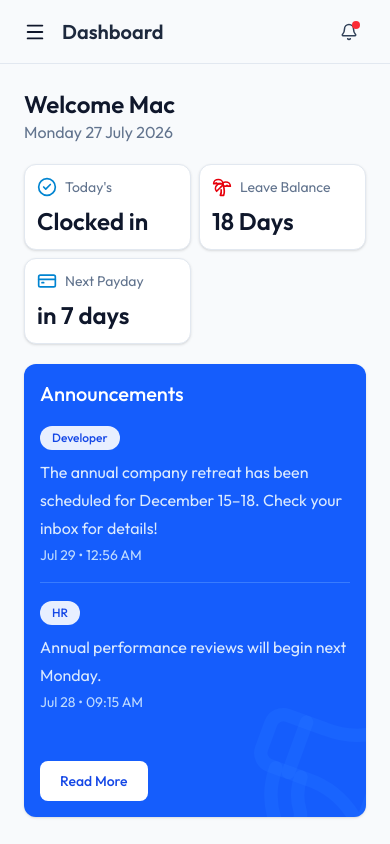
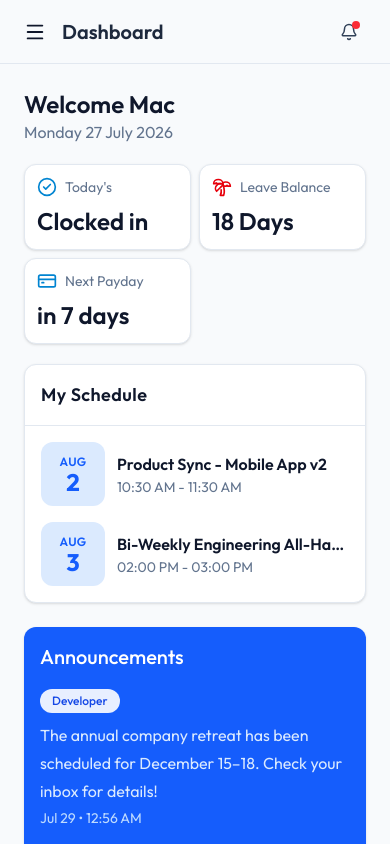
Before and after one commit to Firoz-mac/StaffSync, a React (Vite) app in the folder client/: page /dashboard in a window 390 px wide. Shown: the top 844 px of the page. Built offline with nearby package versions, Linux system fonts and the light colour scheme.

Commit message:
feat: implement employee dashboard layout and widgets - Add role-based employee dashboard - Create employee summary cards - Update welcome banner for authenticated user - Implement dynamic dashboard rendering - Improve responsive grid layout

```diff
--- /dev/null
+++ b/client/src/components/dashboard/employee/mySchedule/MySchedule.jsx
@@ -0,0 +1,69 @@
+import React from 'react'
+import Card from '../../../Card'
+import ScheduleItem from './ScheduleItem'
+import { isUpcomingDate } from '../../../../utils/formatDate';
+import EmptyState from '../../../emptyState/EmptyState';
+import ErrorState from '../../../errorState/ErrorState';
+import ListSkeleton from '../../../skeleton/ListSkeleton';
+
+const MySchedule = () => {
+
+    const scheduleData = [
+        {
+            id: 1,
+            title: "Product Sync - Mobile App v2",
+            date: "2026-08-02",
+            time: "10:30 AM - 11:30 AM",
+        },
+        {
+            id: 2,
+            title: "Bi-Weekly Engineering All-Hands",
+            date: "2026-08-03",
+            time: "02:00 PM - 03:00 PM",
+        },
+    ];
+
+    const filteredScheduleData = scheduleData.filter((schedule)=>
+        isUpcomingDate(schedule.date, 10)
+    );
+
+  return (
+    <Card>
+
+        <div className='border-b border-slate-200 dark:border-slate-700 p-4 lg:p-6'>
+            <h4
+                className='text-lg font-semibold tracking-wide
+                text-slate-900 dark:text-slate-100'
+            >
+                My Schedule
+            </h4>
+        </div>
+
+        <div className='space-y-4 p-4 lg:p-6'>
+
+            {
+                filteredScheduleData.map((schedule)=>(
+                    <ScheduleItem
+                        key={schedule.id}
+                        data={schedule}
+                    />
+                ))
+            }
+
+        </div>
+
+    </Card>
+
+    // <EmptyState
+    //     title='No upcoming schedules'
+    //     description='There are no upcoming schedules in 10 days.'
+    // />
+    // <ErrorState
+    //     title='Failed to load schedules'
+    //     description='Upcoming schedules and events couldnt be loaded.'
+    // />
+    // <ListSkeleton/>
+  )
+}
+
+export default MySchedule
--- /dev/null
+++ b/client/src/components/dashboard/employee/mySchedule/ScheduleItem.jsx
@@ -0,0 +1,42 @@
+import React from 'react'
+import { formatDateAndMonth } from '../../../../utils/formatDate';
+
+const ScheduleItem = ({data}) => {
+
+  const { title, date, time } = data;
+
+  const { month, day } = formatDateAndMonth(date);
+
+  return (
+    <div className='w-full flex gap-3'>
+
+      <div
+        className='flex flex-col h-16 w-16 items-center justify-center shrink-0
+        rounded-xl bg-blue-100 dark:bg-blue-900/30 text-blue-600 dark:text-blue-400'
+      >
+
+        <span className="text-xs font-semibold tracking-wide uppercase">
+          {month}
+        </span>
+        <h4 className="text-2xl font-bold leading-none">
+          {day}
+        </h4>
+
+      </div>
+
+      <div className='min-w-0 flex flex-1 flex-col justify-center'>
+
+        <h4 className="font-semibold truncate text-slate-900 dark:text-slate-100">
+          {title}
+        </h4>
+        <p className="mt-px text-sm text-slate-500 dark:text-slate-400">
+          {time}
+        </p>
+
+      </div>
+
+    </div>
+  )
+}
+
+export default ScheduleItem
--- a/client/src/components/dashboard/holidaysAndEvents/HolidaysAndEvents.jsx
+++ b/client/src/components/dashboard/holidaysAndEvents/HolidaysAndEvents.jsx
@@ -33,7 +33,7 @@ const HolidaysAndEvents = () => {
 
   const filteredHolidaysAndEventsData = holidaysAndEventsData.filter((event)=>
     isUpcomingDate(event.date, 15)
-  )
+  );
 
   return (
     <Card>
--- a/client/src/components/dashboard/summaryCard/SummaryCardSection.jsx
+++ b/client/src/components/dashboard/summaryCard/SummaryCardSection.jsx
@@ -12,7 +12,7 @@ const SummaryCardSection = () => {
   const summaryCardData = summaryCards[role] || [];
 
   return (
-    <div className='grid grid-cols-2 lg:[grid-template-columns:repeat(auto-fit,minmax(250px,1fr))] gap-2 py-5'>
+    <div className='grid grid-cols-2 lg:grid-cols-[repeat(auto-fit,minmax(250px,1fr))] gap-2 py-5'>
         {
           summaryCardData.map((card)=>(
 
--- a/client/src/pages/dashboard/EmployeeDashboard.jsx
+++ b/client/src/pages/dashboard/EmployeeDashboard.jsx
@@ -2,6 +2,7 @@ import React from 'react'
 import WelcomeBanner from '../../components/dashboard/WelcomeBanner'
 import SummaryCardSection from '../../components/dashboard/summaryCard/SummaryCardSection'
 import Announcements from '../../components/dashboard/Announcements'
+import MySchedule from '../../components/dashboard/employee/mySchedule/MySchedule'
 
 const EmployeeDashboard = () => {
   return (
@@ -12,7 +13,10 @@ const EmployeeDashboard = () => {
       <div className='grid grid-cols-1 gap-6 items-start lg:grid-cols-[4fr_2fr]'>
 
         <div className='grid grid-cols-1 gap-6'>
+
+          <MySchedule/>
           <Announcements/>
+
         </div>
 
         <div  className='flex flex-col gap-6'></div>
```
